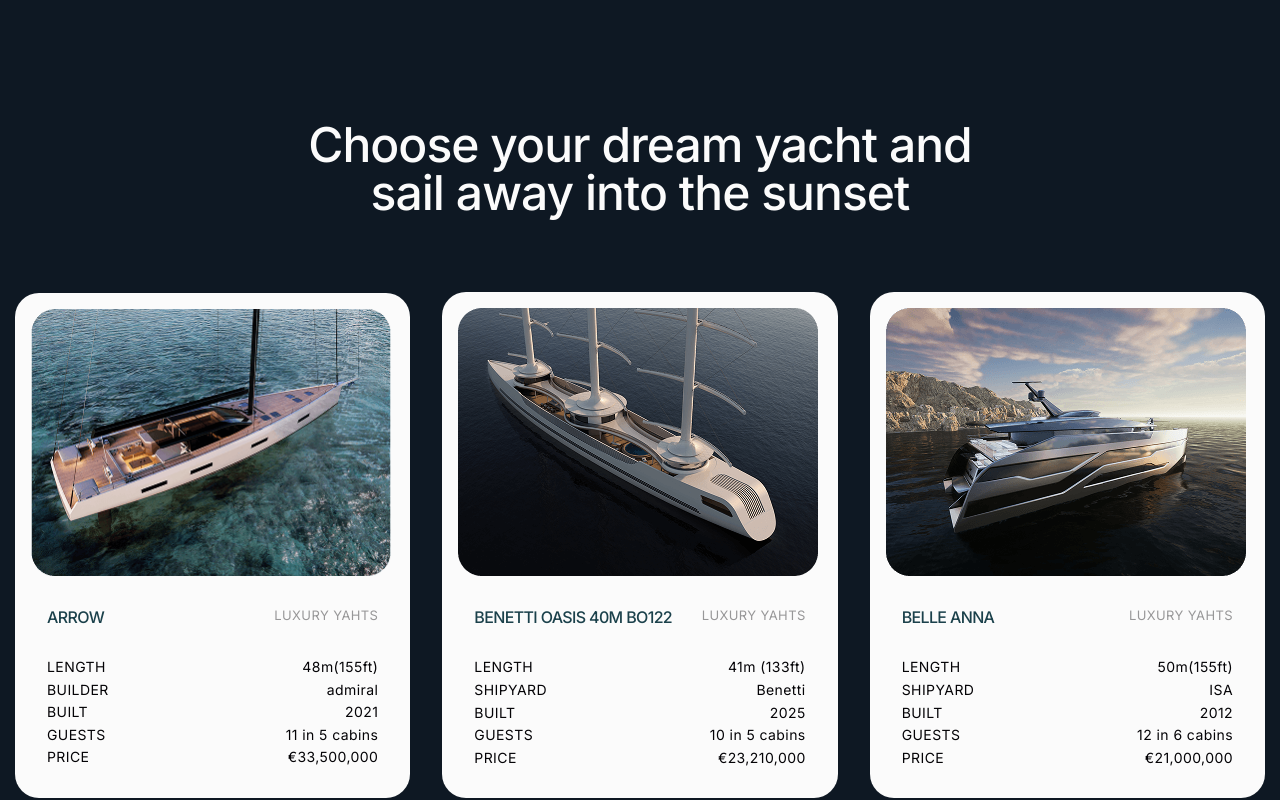
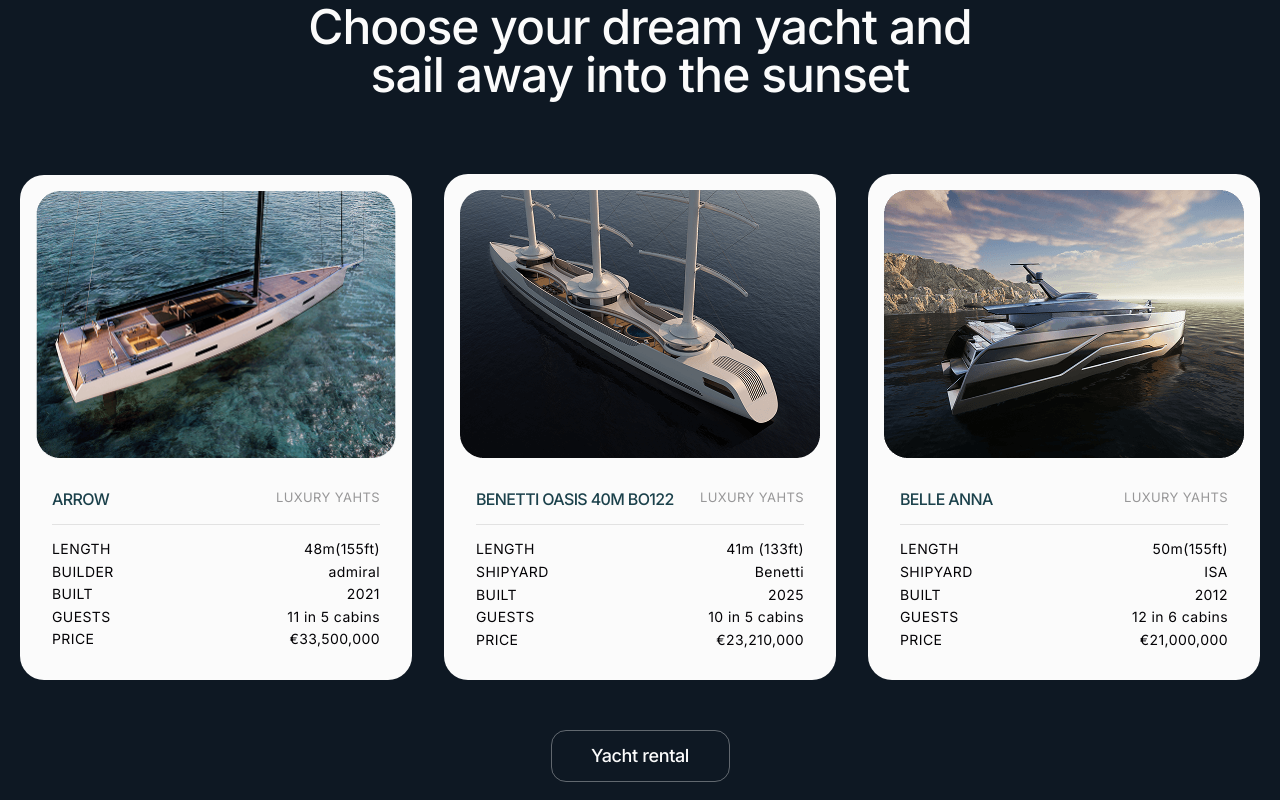
Before and after one commit to NataliaFiltanovych/blandad-yachjet-main, a website built with Vite: page src/index.html in a window 1280 px wide. Shown: the part 1740-2540 px from the top of the page. Built offline with nearby package versions, Linux system fonts and the light colour scheme.

Commit message:
update advantages and fix header, choose-yacht, yacht-rental, yachtjet-fleet

```diff
--- a/src/css/advantages.css
+++ b/src/css/advantages.css
@@ -29,10 +29,12 @@
 }
 .advantages-section-list {
   background-color: #1b414b;
+  border-radius: 24px;
   display: flex;
   flex-wrap: wrap;
   column-gap: 32px;
   row-gap: 44px;
+  padding: 90px 50px;
 }
 .advantages-section-item {
   width: calc((100% - 32px) / 2);
@@ -52,3 +54,8 @@
   color: #fbfbfb;
   opacity: 0.8;
 }
+
+.advantages-section-image {
+  border-radius: 24px;
+  object-fit: cover;
+}
--- a/src/css/choose-yacht.css
+++ b/src/css/choose-yacht.css
@@ -1,5 +1,9 @@
-.choose-yacht-section {
-  padding-top: 150px;
+/* .choose-yacht-section {
+} */
+
+.choose-yacht-container {
+  max-width: 1240px;
+  margin: 0 auto;
 }
 
 .choose-yacht-title {
@@ -26,13 +30,29 @@
   width: calc((100% - 64px) / 3);
   background-color: #fbfbfb;
   border-radius: 24px;
-  padding: 16px 16px 32px;
+  margin: 0 auto;
+  /* padding: 16px 16px 32px; */
+}
+
+.choose-yacht-image {
+  margin: 0 auto;
+  padding-top: 16px;
 }
 
 .choose-yacht-item-container {
   display: flex;
   justify-content: space-between;
-  padding: 32px 16px 16px;
+  padding: 32px 32px 16px;
+  position: relative;
+}
+
+.choose-yacht-item-container::after {
+  content: '';
+  position: absolute;
+  bottom: 0;
+  left: 32px;
+  width: 328px;
+  border-bottom: 1px solid rgba(4, 3, 6, 0.1);
 }
 
 .choose-yacht-item-title {
@@ -53,7 +73,7 @@
   opacity: 0.4;
 }
 .choose-yacht-description {
-  padding: 16px 16px 0;
+  padding: 16px 32px 32px;
 }
 .choose-yacht-description-item {
   display: flex;
@@ -93,4 +113,13 @@
   line-height: 1.1;
   letter-spacing: -0.02em;
   color: #fbfbfb;
+
+  transition: color 250ms cubic-bezier(0.4, 0, 0.2, 1),
+    background-color 250ms cubic-bezier(0.4, 0, 0.2, 1);
 }
+
+.choose-yacht-button:hover,
+.choose-yacht-button:focus {
+  background-color: #fbfbfb;
+  color: #1b414b;
+}
--- a/src/css/header.css
+++ b/src/css/header.css
@@ -5,6 +5,7 @@
   width: 1240px;
   margin: 0 auto;
   padding: 4px 30px;
+  margin-top: 32px;
 }
 .header-container {
   display: flex;
@@ -38,6 +39,8 @@
   text-transform: uppercase;
   text-align: center;
   color: #fbfbfb;
+
+  transition: background-color 250ms cubic-bezier(0.4, 0, 0.2, 1);
 }
 .current {
 }
@@ -66,11 +69,12 @@
   background-color: #1b414b;
 }
 
-.social-link:hover,
-.social-link:focus {
-  background: rgba(27, 65, 75, 0.5);
+.social-link-icon {
+  fill: #1b414b;
+  transition: fill 250ms cubic-bezier(0.4, 0, 0.2, 1);
 }
 
-.social-link-icon {
-  fill: #1b414b;
+.social-link-icon:hover,
+.social-link-icon:focus {
+  fill: #0e1823;
 }
--- a/src/css/yachtjet-fleet.css
+++ b/src/css/yachtjet-fleet.css
@@ -46,4 +46,5 @@
 .yachtjet-fleet-image {
   max-width: 1340px;
   margin: 0 auto;
+  border-radius: 24px;
 }
--- a/src/css/yachts-rental.css
+++ b/src/css/yachts-rental.css
@@ -49,6 +49,9 @@
   height: 52px;
 
   margin: 0 auto;
+
+  transition: color 250ms cubic-bezier(0.4, 0, 0.2, 1),
+    background-color 250ms cubic-bezier(0.4, 0, 0.2, 1);
 }
 
 .service-button:hover,
--- a/src/partials/advantages.html
+++ b/src/partials/advantages.html
@@ -30,7 +30,12 @@
           </p>
         </li>
       </ol>
-      <img src="/img/advantages.jpg" alt="advantages" width="540" />
+      <img
+        src="/img/advantages.jpg"
+        class="advantages-section-image"
+        alt="advantages"
+        width="540"
+      />
     </div>
   </div>
 </section>
--- a/src/partials/choose-yacht.html
+++ b/src/partials/choose-yacht.html
@@ -1,11 +1,16 @@
 <section class="choose-yacht-section section">
-  <div class="container">
+  <div class="choose-yacht-container">
     <h2 class="choose-yacht-title">
       Choose your dream yacht and sail away into the sunset
     </h2>
     <ul class="choose-yacht-list">
       <li class="choose-yacht-item">
-        <img src="/img/arrow.png" alt="arrow" width="360" />
+        <img
+          src="/img/arrow.png"
+          class="choose-yacht-image"
+          alt="arrow"
+          width="360"
+        />
         <div class="choose-yacht-item-container">
           <h3 class="choose-yacht-item-title">Arrow</h3>
           <p class="choose-yacht-item-text">luxury yahts</p>
@@ -34,7 +39,12 @@
         </ul>
       </li>
       <li class="choose-yacht-item">
-        <img src="/img/benetti.png" alt="benetti" width="360" />
+        <img
+          src="/img/benetti.png"
+          class="choose-yacht-image"
+          alt="benetti"
+          width="360"
+        />
         <div class="choose-yacht-item-container">
           <h3 class="choose-yacht-item-title">benetti oasis 40M BO122</h3>
           <p class="choose-yacht-item-text">luxury yahts</p>
@@ -63,7 +73,12 @@
         </ul>
       </li>
       <li class="choose-yacht-item">
-        <img src="/img/anna.png" alt="belle anna" width="360" />
+        <img
+          src="/img/anna.png"
+          class="choose-yacht-image"
+          alt="belle anna"
+          width="360"
+        />
         <div class="choose-yacht-item-container">
           <h3 class="choose-yacht-item-title">belle anna</h3>
           <p class="choose-yacht-item-text">luxury yahts</p>
```
Also changed, not shown: src/img/advantages.jpg, src/img/yacht-fleet.png, 1 other file.
